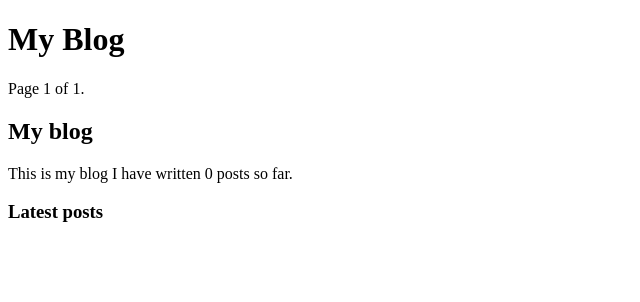
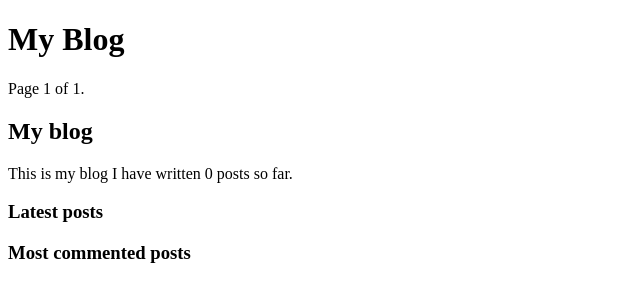
Before and after one commit to rahidulislam/blog_project, a Django app: page / in a window 1280 px wide. Shown: the top 302 px of the page, without its empty margins (0-640 px from the left). Run offline with Django 5.2, Linux system fonts and the light colour scheme; data that the repository does not hold is empty.

Commit message:
most commented post is added

```diff
--- a/blog/templates/blog/base.html
+++ b/blog/templates/blog/base.html
@@ -22,6 +22,15 @@
         </p>
         <h3>Latest posts</h3>
         {% show_latest_posts 3 %}
+        <h3>Most commented posts</h3>
+        {% get_most_commented_posts as most_commented_posts %}
+        <ul>
+        {% for post in most_commented_posts %}
+            <li>
+                <a href="{{post.get_absolute_url}}">{{post.title}}</a>
+            </li>
+        {% endfor %}
+        </ul
     </div>
 </body>
 </html>
--- a/blog/templatetags/blog_tags.py
+++ b/blog/templatetags/blog_tags.py
@@ -1,4 +1,5 @@
 from django import template
+from django.db.models import Count
 from ..models import Post
 register = template.Library()
 
@@ -12,3 +13,10 @@ def total_posts():
 def show_latest_posts(count=5):
     latest_posts = Post.published.order_by('-publish')[:count]
     return {'latest_posts':latest_posts}
+
+# Custom template tag to display the most commented posts using inclusion_tag
+@register.simple_tag
+def get_most_commented_posts(count=5):
+    most_commented_posts = Post.published.annotate(total_comments=Count('comments')).order_by('-total_comments')[:count]
+    print(most_commented_posts)
+    return most_commented_posts
```
